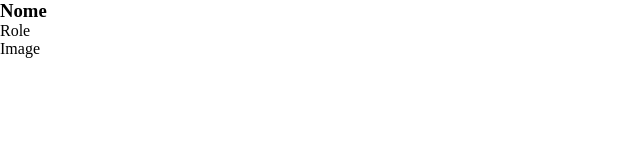
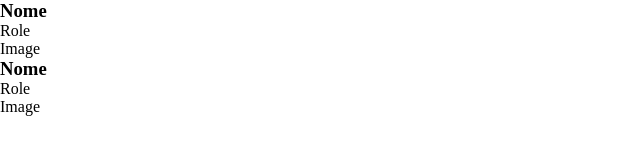
Before and after one commit to gianlucafalaschi/js-our-team, a plain HTML site: page index.html in a window 1280 px wide. Shown: the whole page, without its empty margins (0-640 px from the left). Drawn offline with Linux system fonts and the light colour scheme.

Commit message:
html list test

```diff
--- a/index.html
+++ b/index.html
@@ -14,6 +14,11 @@
             <p>Role</p>
             <div>Image</div>
         </li>
+        <li>
+            <h3>Nome</h3>
+            <p>Role</p>
+            <div>Image</div>
+        </li>
 
     </ul>
 
```
